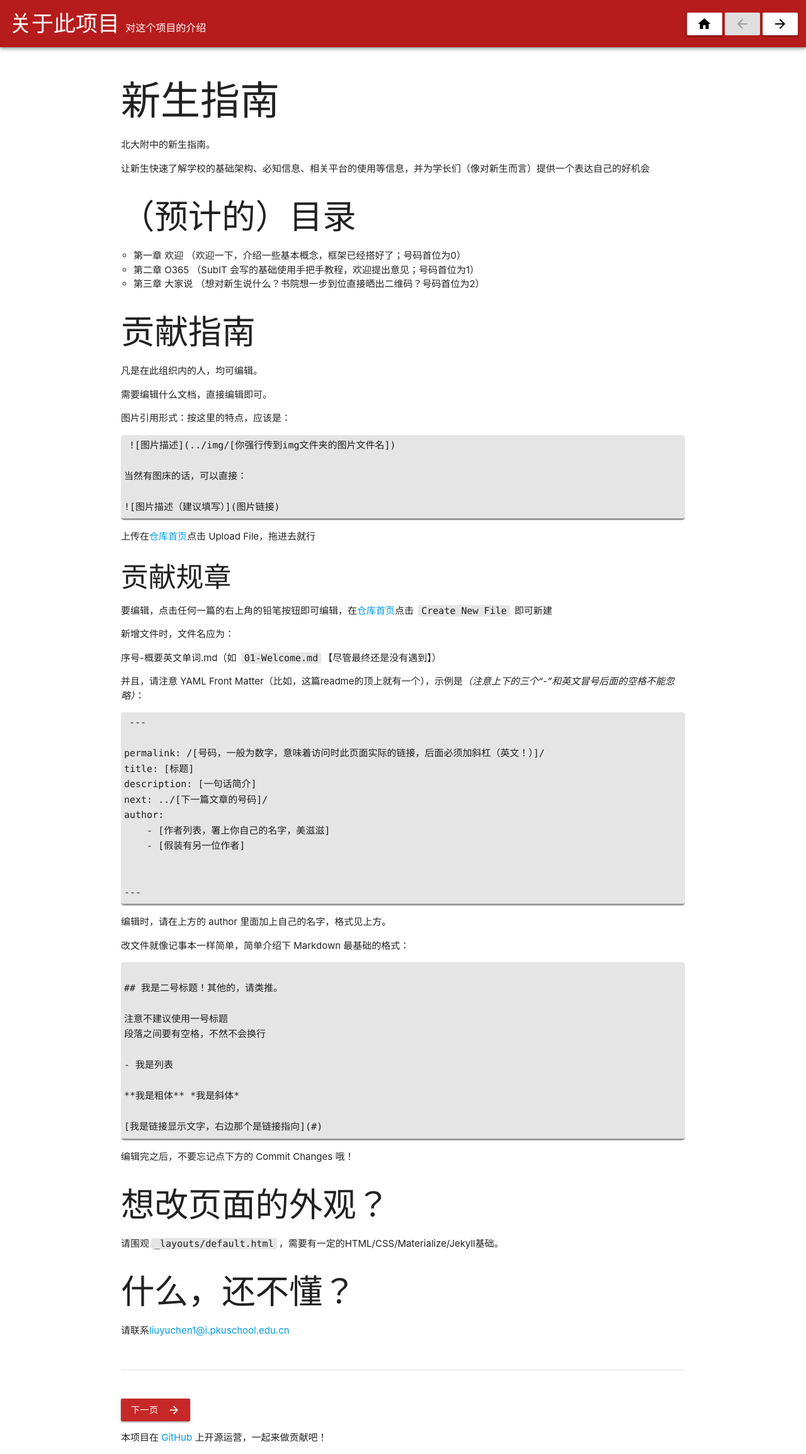
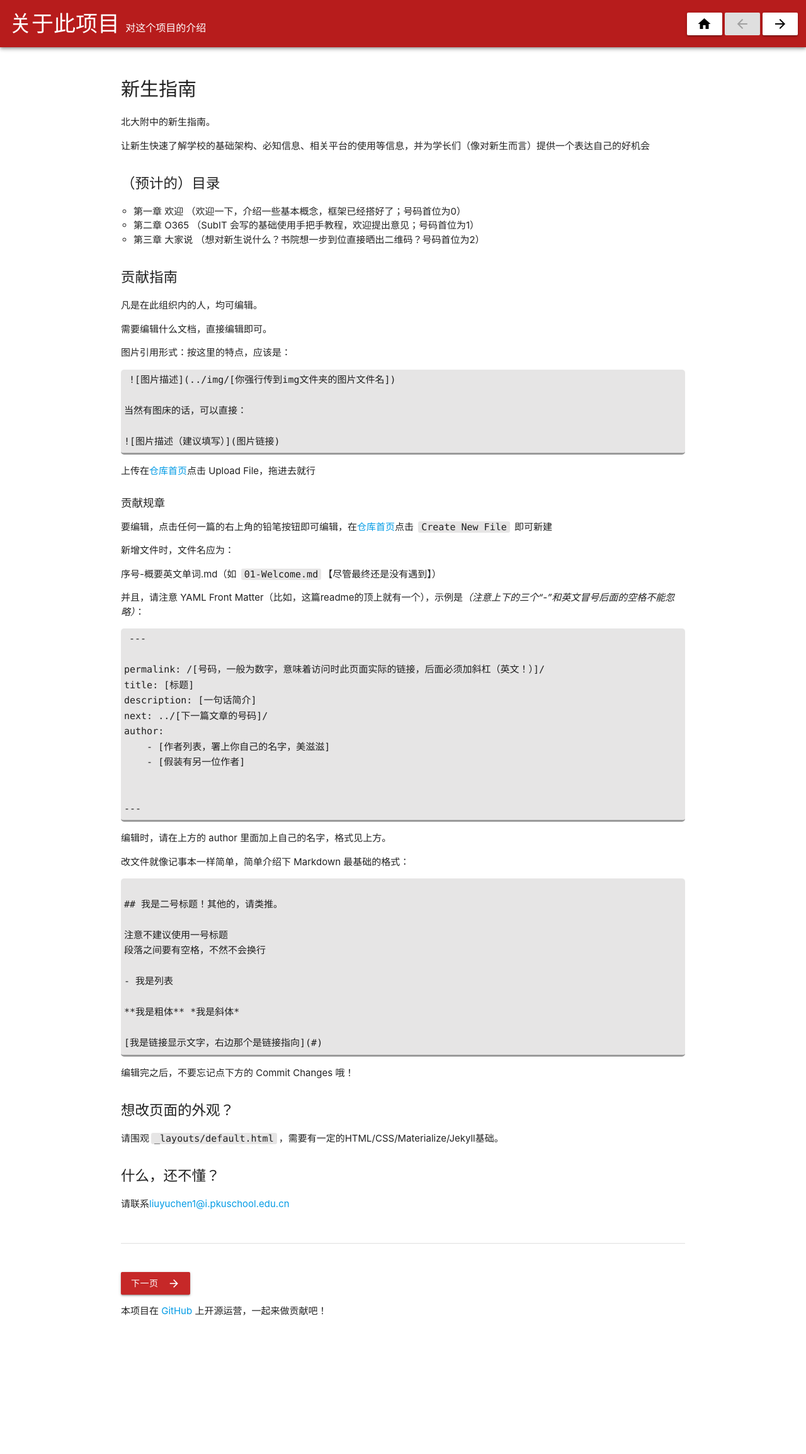
Before and after one commit to pkuschool/intro, a Jekyll site: the page built from readme.md, in a window 1280 px wide. Shown: the whole page at 63% size. Built offline with Jekyll 4.4.1, drawn with Linux system fonts in a browser that asks for light colours; nearby versions of some CDN libraries; our own code applies the rules of GitHub Pages for plain Markdown files; after the commit the page ends 2108 px from its top, so only the background shows below that.

Commit message:
Change Title Font-size

```diff
--- a/_layouts/default.html
+++ b/_layouts/default.html
@@ -41,7 +41,18 @@
         navbtn {
             margin-left: 5px;
         }
-
+        h1{
+            font-size: 2em !important
+        }
+        h2{
+            font-size: 1.5em !important
+        }
+        h3{
+            font-size: 1.17em !important
+        }
+        h4{
+            font-size: 1.0em !important
+        }
     </style>
 </head>
 
```
